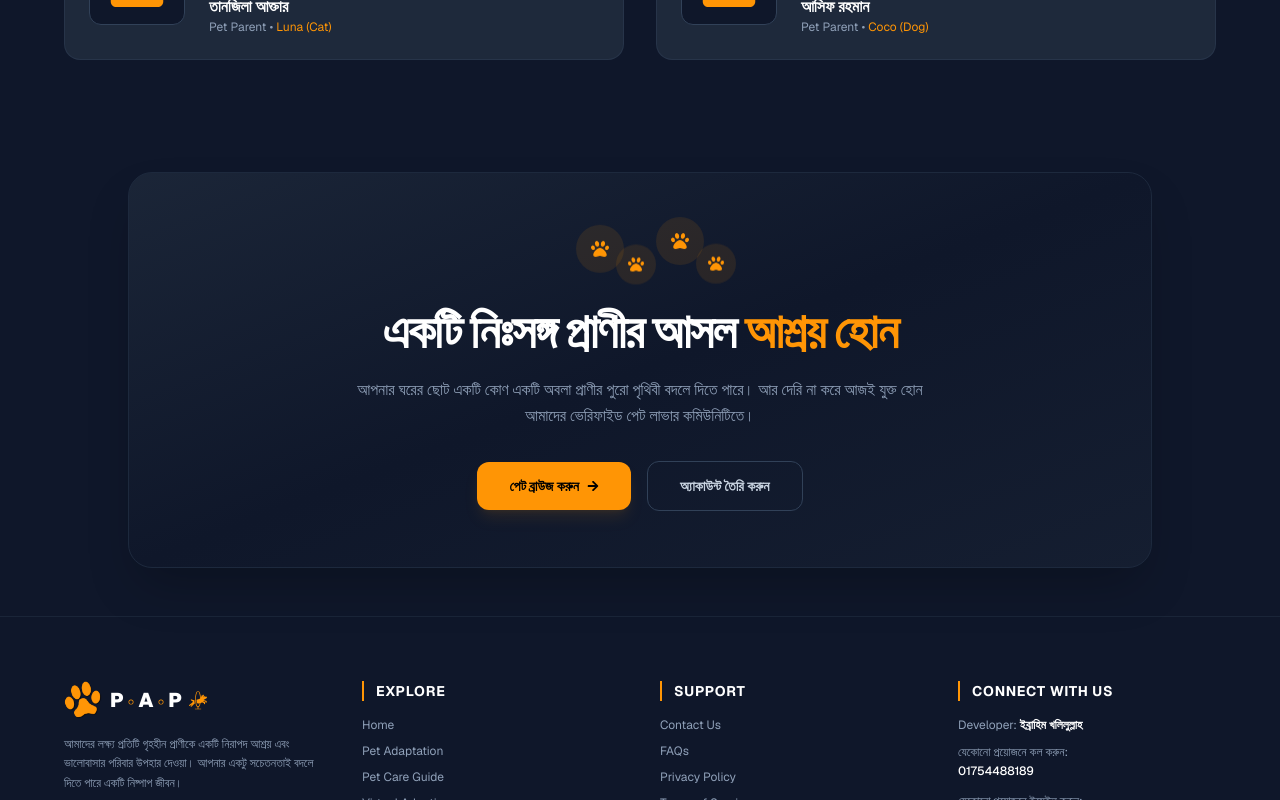
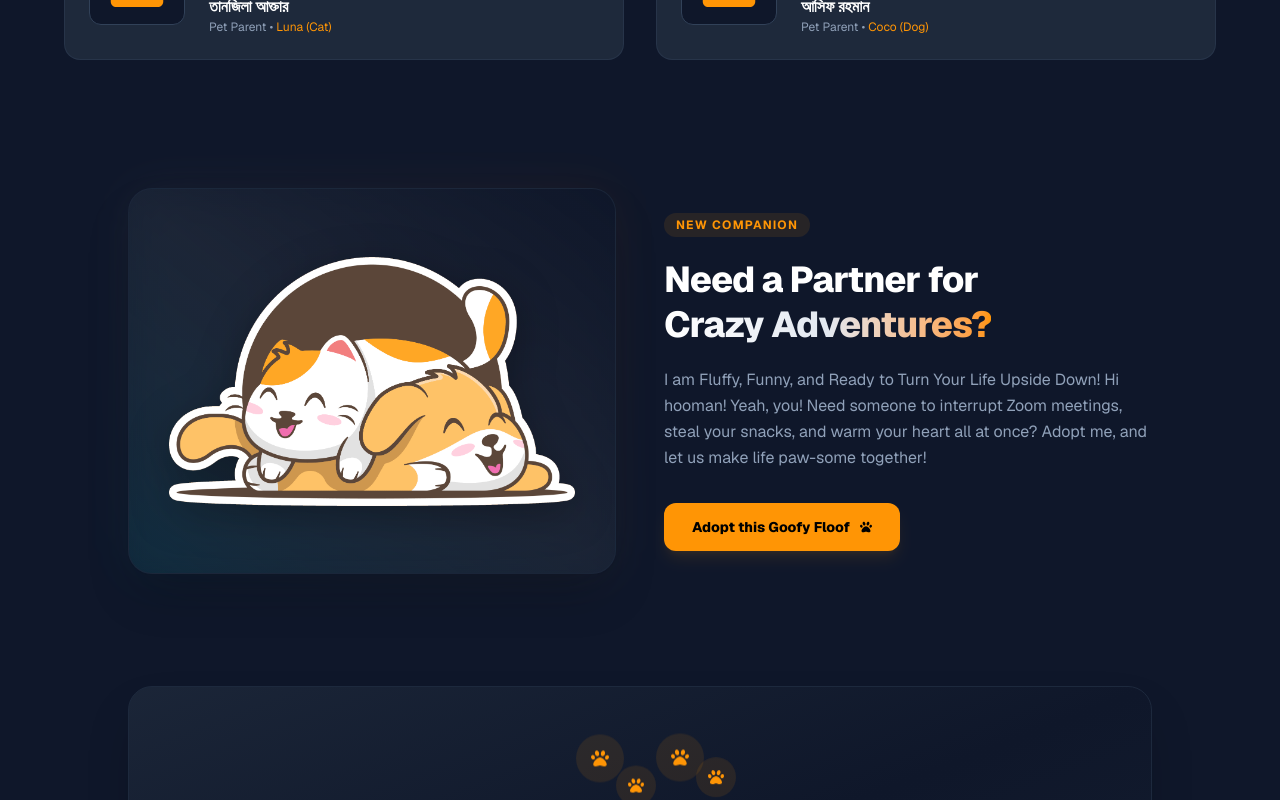
Before and after one commit to 01754488189ib-tech/B-13-Assignment-09-2.0, a Next.js app: page / in a window 1280 px wide. Shown: the part 3760-4560 px from the top of the page. Built offline with nearby package versions, Linux system fonts and the light colour scheme.

Commit message:
chore: migrate SimplePetFeature component from old repository to fresh setup

```diff
--- a/src/app/page.js
+++ b/src/app/page.js
@@ -3,6 +3,7 @@ import Banner from "@/components/Banner";
 import CallToAction from "@/components/CallToAction";
 import Patnest from "@/components/Patnest";
 import Petcare from "@/components/Petcare";
+import SimplePetFeature from "@/components/SimplePetFeature";
 import SuccessStories from "@/components/SuccessStories";
 import Tabs from "@/components/Tabs";
 import Image from "next/image";
@@ -16,7 +17,7 @@ export default function Home() {
       <AdoptionProcess />
       <Patnest />
       <SuccessStories />
-      {/* <SimplePetFeature /> */}
+      <SimplePetFeature />
       <CallToAction />
     </div>
   );
--- /dev/null
+++ b/src/components/SimplePetFeature.jsx
@@ -0,0 +1,55 @@
+import Image from 'next/image';
+import Link from 'next/link';
+import React from 'react';
+import { FaPaw } from 'react-icons/fa';
+
+const SimplePetFeature = () => {
+    return (
+        <section className="bg-[#0f172a] text-white py-16 px-4 md:px-8 font-sans overflow-hidden">
+            <div className="max-w-5xl mx-auto flex flex-col md:flex-row items-center gap-12">
+                <div className="w-full md:w-1/2 relative group">
+                    <div className="absolute inset-0 bg-gradient-to-tr from-cyan-500/10 to-orange-500/10 rounded-3xl filter blur-xl opacity-70 group-hover:opacity-100 transition-opacity duration-500"></div>
+
+                    <div className="relative border border-slate-800/80 bg-gradient-to-tr from-[#134e5e]/30 via-[#1e293b]/60 to-[#0f172a] p-6 sm:p-10 rounded-3xl shadow-2xl flex justify-center items-center backdrop-blur-sm transition-all duration-300 hover:border-slate-700">
+                        <div className="relative w-full aspect-[4/3] flex items-center justify-center">
+                            <Image
+                                src="/pngwing.com (7).png"
+                                alt="Pet Adoption Hero Banner"
+                                fill
+                                sizes="(max-w-900px) 100vw, 500px"
+                                className="object-contain drop-shadow-[0_10px_20px_rgba(0,0,0,0.3)] transition-transform duration-500 group-hover:scale-105"
+                                priority
+                            />
+                        </div>
+                    </div>
+                </div>
+                <div className="w-full md:w-1/2 space-y-5 text-center md:text-left">
+                    <span className="text-[#FF9505] text-xs font-bold uppercase tracking-widest bg-[#FF9505]/10 px-3 py-1 rounded-full inline-block">
+                        New Companion
+                    </span>
+
+                    <h2 className="text-3xl md:text-4xl font-extrabold tracking-tight text-white leading-tight">
+                        Need a Partner for <br />
+                        <span className="bg-gradient-to-r from-white via-slate-200 to-[#FF9505] bg-clip-text text-transparent">Crazy Adventures?</span>
+                    </h2>
+
+                    <p className="text-slate-400 text-sm md:text-base leading-relaxed font-normal">
+                        I am Fluffy, Funny, and Ready to Turn Your Life Upside Down! Hi hooman! Yeah, you! Need someone to interrupt Zoom meetings, steal your snacks, and warm your heart all at once? Adopt me, and let us make life paw-some together!
+                    </p>
+
+                    <div className="pt-3">
+                        <Link
+                            href="/all-pets"
+                            className="inline-flex items-center gap-2.5 bg-[#FF9505] text-black font-extrabold px-7 py-3.5 rounded-xl text-sm shadow-lg shadow-[#FF9505]/10 hover:bg-[#ffb74d] hover:shadow-[#FF9505]/20 active:scale-95 transition-all duration-200 group"
+                        >
+                            <span>Adopt this Goofy Floof</span>
+                            <FaPaw className="text-xs transition-transform duration-300 group-hover:rotate-12" />
+                        </Link>
+                    </div>
+                </div>
+            </div>
+        </section>
+    );
+};
+
+export default SimplePetFeature;
```
